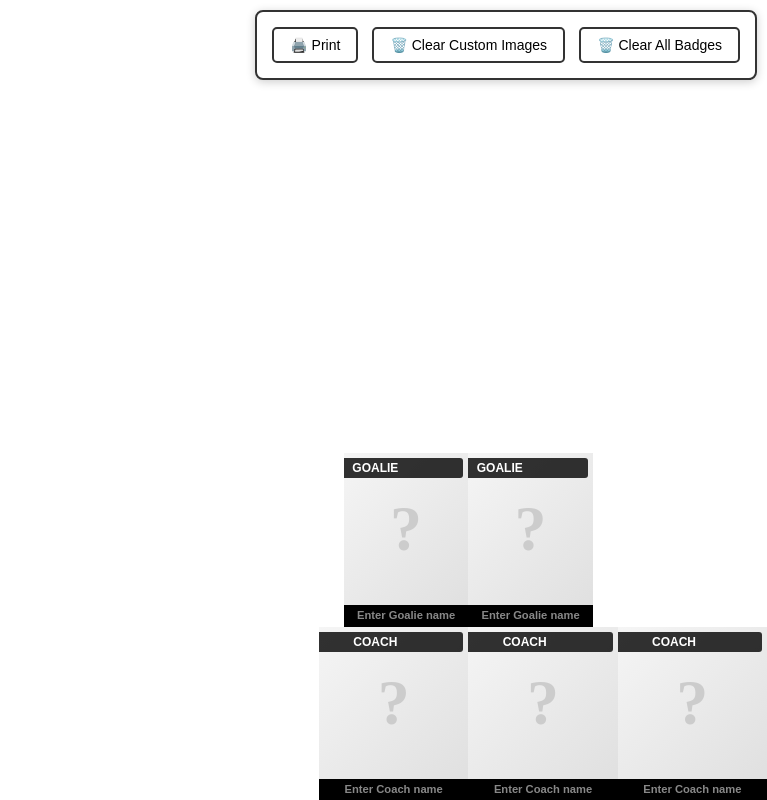
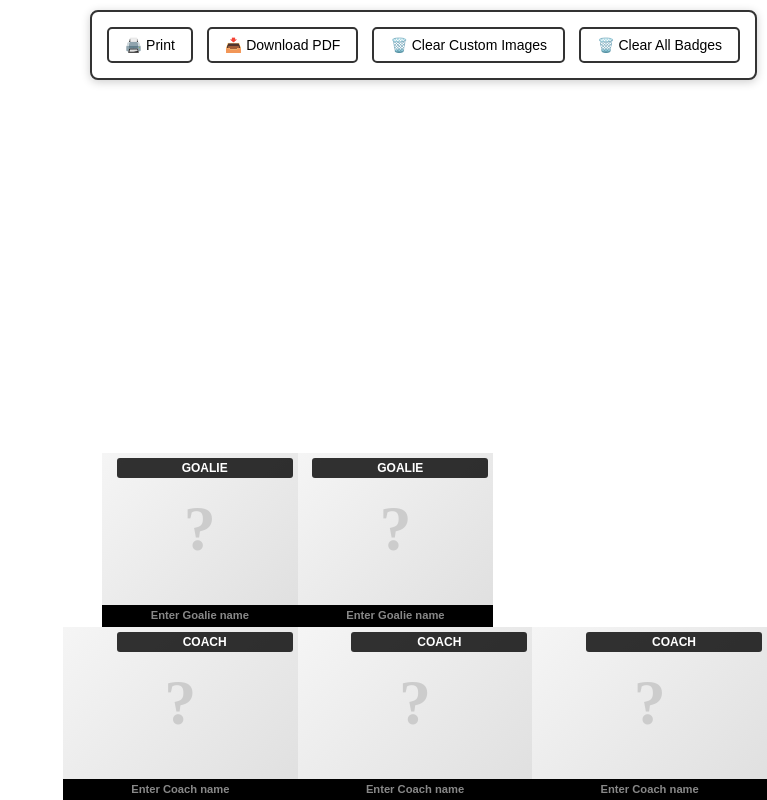
Before and after one commit to plasticfrog/nhl-lineup-generator, a Flask app: page /lineup in a window 1280 px wide. Shown: the whole page, without its empty margins (513-1280 px from the left). Run offline with Flask 3, Linux system fonts and the light colour scheme; parts of the project's set-up code (start-up, migrations or seed data) failed here and were passed over.

Commit message:
Update lineup.html

```diff
--- a/templates/lineup.html
+++ b/templates/lineup.html
@@ -64,7 +64,7 @@
             grid-template-columns: repeat(2, 1fr);
             grid-template-rows: repeat(3, 1fr);
             height: 100%;
-            width: 65%;
+            width: 45%;
             gap: 0;
         }
 
@@ -73,7 +73,7 @@
             grid-template-columns: repeat(3, 1fr);
             grid-template-rows: repeat(2, 1fr);
             height: 100%;
-            width: 35%;
+            width: 55%;
             gap: 0;
         }
 
@@ -482,6 +482,7 @@
 <body>
     <div class="controls">
         <button onclick="window.print()">🖨️ Print</button>
+        <button onclick="downloadPDF()">📥 Download PDF</button>
         <button onclick="clearAllCustomImages()">🗑️ Clear Custom Images</button>
         <button onclick="clearAllBadges()">🗑️ Clear All Badges</button>
     </div>
@@ -531,6 +532,22 @@
         const BADGE_STORAGE_KEY = 'nhl_lineup_badges';
 
         let draggedElement = null;
+
+        function downloadPDF() {
+            const today = new Date();
+            const dateStr = today.getFullYear() + '-' +
+                           String(today.getMonth() + 1).padStart(2, '0') + '-' +
+                           String(today.getDate()).padStart(2, '0');
+
+            const originalTitle = document.title;
+            document.title = `${TEAM_NAME}_Headshots_${dateStr}`;
+
+            window.print();
+
+            setTimeout(() => {
+                document.title = originalTitle;
+            }, 1000);
+        }
 
         function loadCustomImages() {
             const stored = localStorage.getItem(STORAGE_KEY);
```
